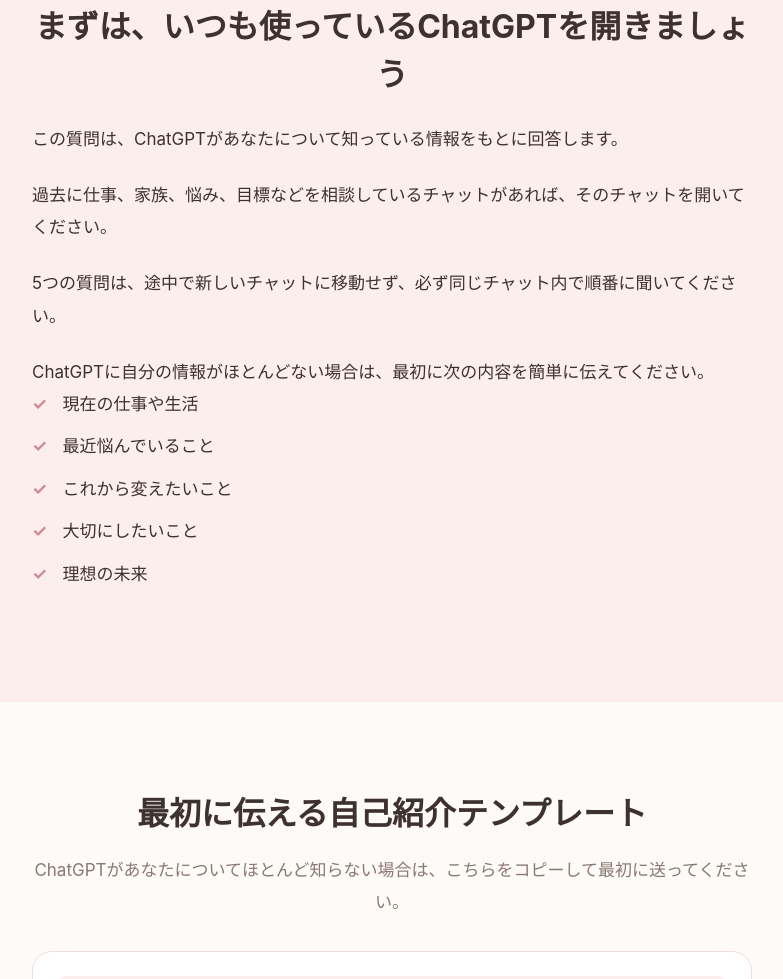
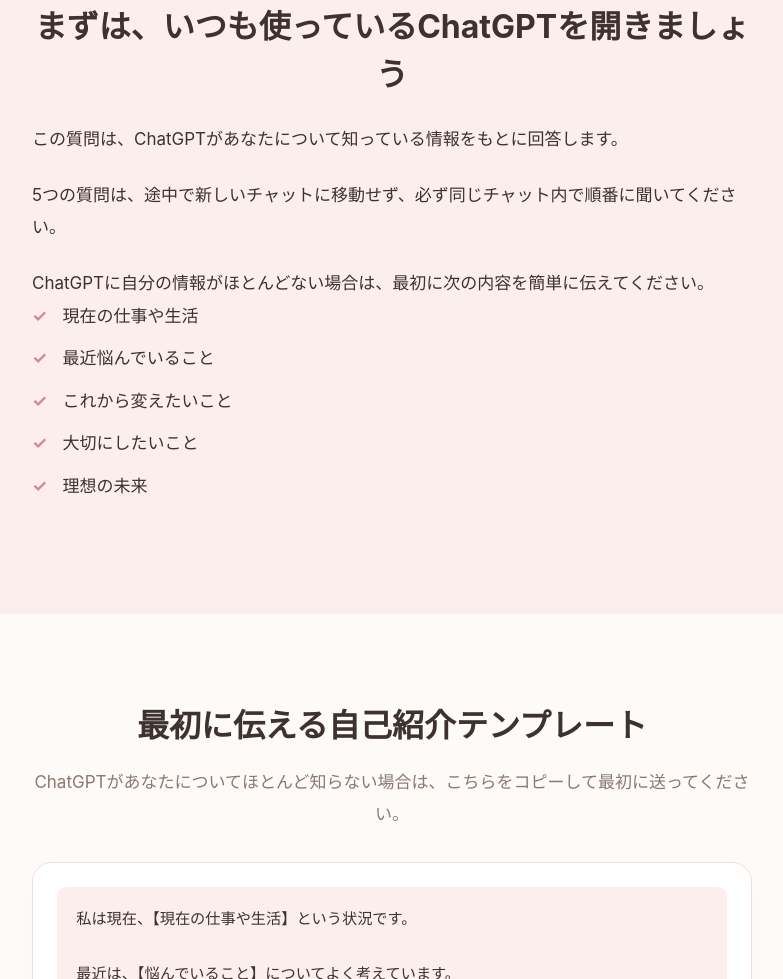
Before and after one commit to mion-ai-mama/chatgpt-true-self-tokuten, a plain HTML site: page index.html in a window 1280 px wide. Shown: the part 1409-2388 px from the top of the page, without its empty margins (248-1031 px from the left). Drawn offline with Linux system fonts and the light colour scheme.

Commit message:
準備セクションから「過去のチャットを開く」の一文を削除
ChatGPTのメモリ機能を前提にすると不要な一手間で、後続の説明で
情報量の多寡どちらのケースもカバーできているため削除。

```diff
--- a/index.html
+++ b/index.html
@@ -79,7 +79,6 @@
       <h2 class="section__heading" id="prep-heading">まずは、いつも使っているChatGPTを開きましょう</h2>
       <div class="prose">
         <p>この質問は、ChatGPTがあなたについて知っている情報をもとに回答します。</p>
-        <p>過去に仕事、家族、悩み、目標などを相談しているチャットがあれば、そのチャットを開いてください。</p>
         <p>5つの質問は、途中で新しいチャットに移動せず、必ず同じチャット内で順番に聞いてください。</p>
         <p>ChatGPTに自分の情報がほとんどない場合は、最初に次の内容を簡単に伝えてください。</p>
       </div>
--- a/js/content.js
+++ b/js/content.js
@@ -87,7 +87,6 @@ const CONTENT = {
     heading: "まずは、いつも使っているChatGPTを開きましょう",
     paragraphs: [
       "この質問は、ChatGPTがあなたについて知っている情報をもとに回答します。",
-      "過去に仕事、家族、悩み、目標などを相談しているチャットがあれば、そのチャットを開いてください。",
       "5つの質問は、途中で新しいチャットに移動せず、必ず同じチャット内で順番に聞いてください。",
       "ChatGPTに自分の情報がほとんどない場合は、最初に次の内容を簡単に伝えてください。",
     ],
```
